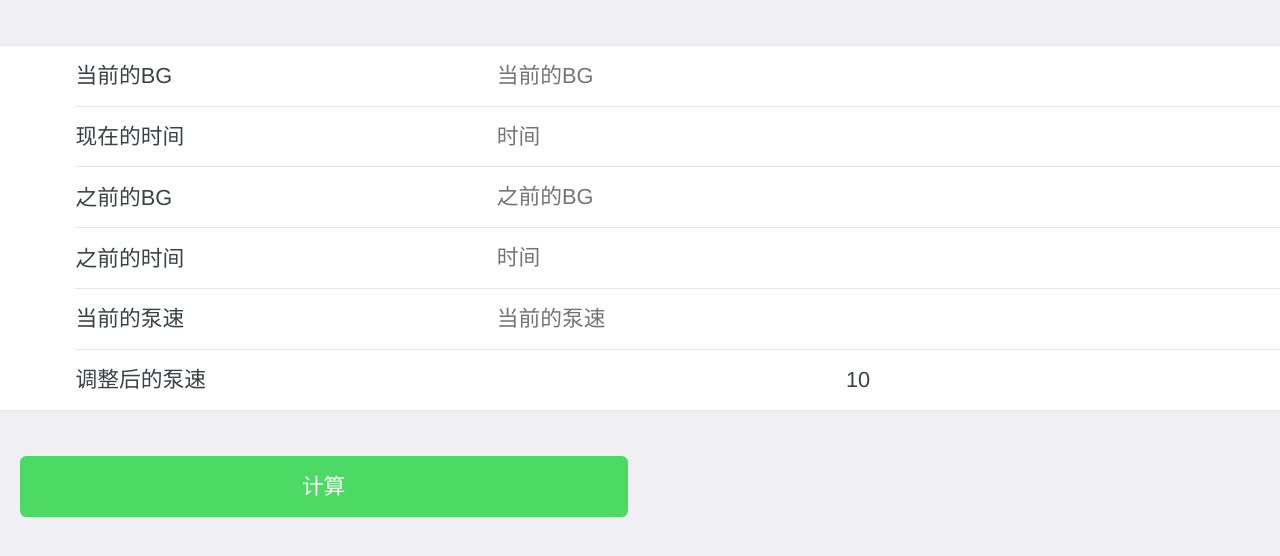
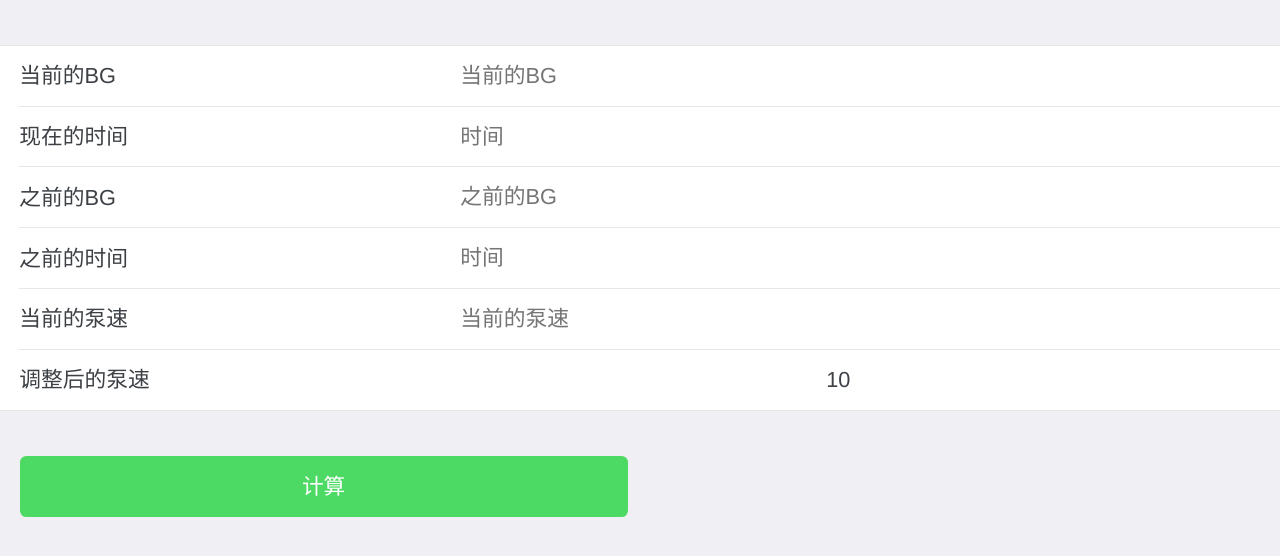
Before and after one commit to tjcjc/tjcjc.github.io, a plain HTML site: page zr/index.html in a window 1280 px wide. Drawn offline with Linux system fonts and the light colour scheme.

Commit message:
Site updated: 2016-01-21 09:55:58

```diff
--- a/zr/index.html
+++ b/zr/index.html
@@ -22,7 +22,6 @@
                     <!-- Text inputs -->
                     <li>
                         <div class="item-content">
-                            <div class="item-media"><i class="icon icon-form-name"></i></div>
                             <div class="item-inner">
                                 <div class="item-title label">当前的BG</div>
                                 <div class="item-input">
@@ -33,7 +32,6 @@
                     </li>
                     <li>
                         <div class="item-content">
-                            <div class="item-media"><i class="icon icon-form-email"></i></div>
                             <div class="item-inner">
                                 <div class="item-title label">现在的时间</div>
                                 <div class="item-input">
@@ -44,7 +42,6 @@
                     </li>
                     <li>
                         <div class="item-content">
-                            <div class="item-media"><i class="icon icon-form-name"></i></div>
                             <div class="item-inner">
                                 <div class="item-title label">之前的BG</div>
                                 <div class="item-input">
@@ -55,7 +52,6 @@
                     </li>
                     <li>
                         <div class="item-content">
-                            <div class="item-media"><i class="icon icon-form-email"></i></div>
                             <div class="item-inner">
                                 <div class="item-title label">之前的时间</div>
                                 <div class="item-input">
@@ -66,7 +62,6 @@
                     </li>
                     <li>
                         <div class="item-content">
-                            <div class="item-media"><i class="icon icon-form-email"></i></div>
                             <div class="item-inner">
                                 <div class="item-title label">当前的泵速</div>
                                 <div class="item-input">
@@ -77,7 +72,6 @@
                     </li>
                     <li>
                         <div class="item-content">
-                            <div class="item-media"><i class="icon icon-form-email"></i></div>
                             <div class="item-inner">
                                 <div class="item-title label">调整后的泵速</div>
                                 <div class="item-title label" id="fix-speed">10</div>
```
